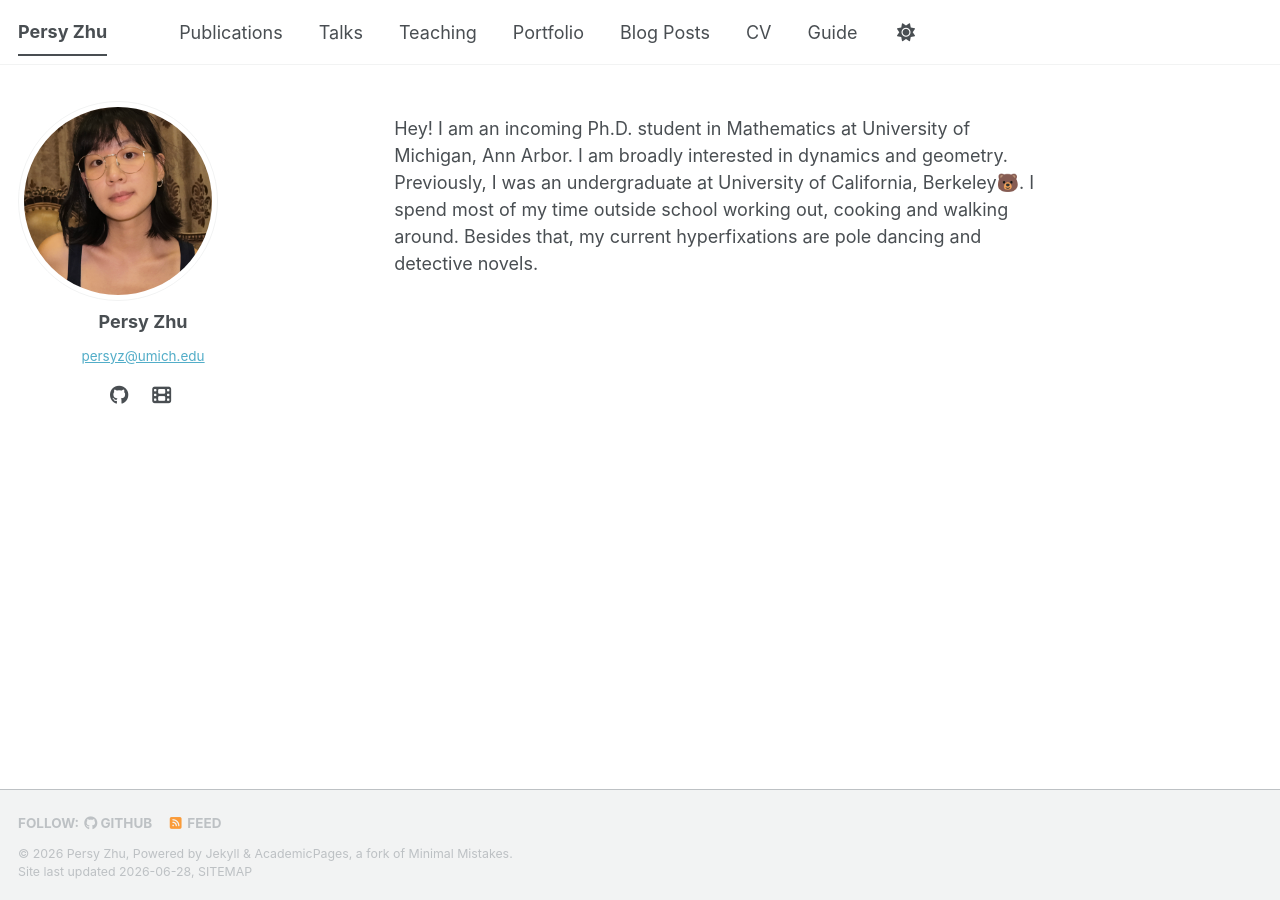
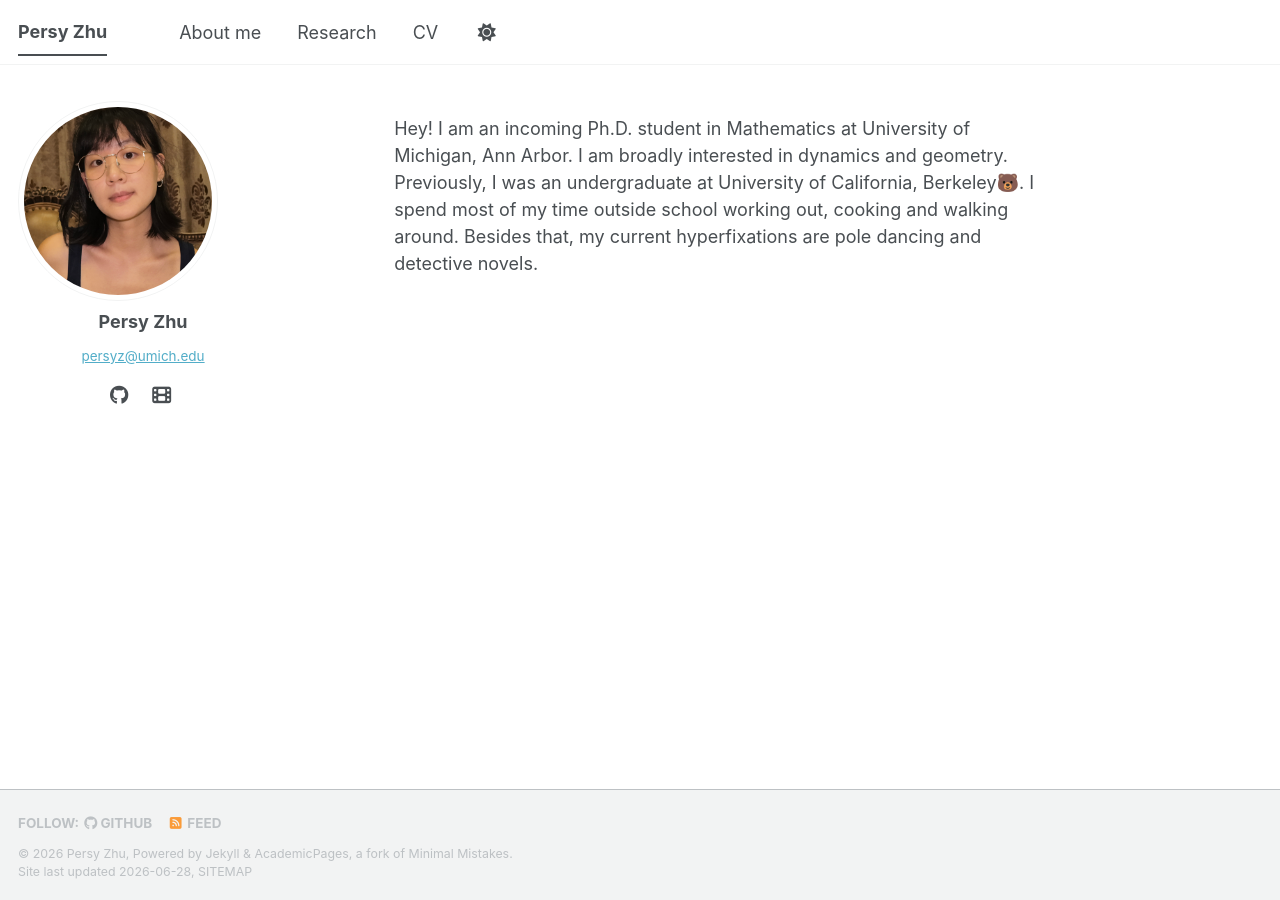
Before and after one commit to persy-zhu/persy-zhu.github.io, a Jekyll site: the page built from _pages/about.md, in a window 1280 px wide. Built offline with Jekyll 4.4.1, drawn with Linux system fonts in a browser that asks for light colours; a style sheet for code colours, icons or effects is not loaded; part of the change alters nothing that is shown.

Commit message:
Simplify nav: About me, Research, CV only

```diff
--- a/_data/navigation.yml
+++ b/_data/navigation.yml
@@ -1,33 +1,11 @@
-# The following is the order of the links in the header of the website.
-#
-# Changing the order here will adjust the order and you can also add additional
-# links. Removing a link prevents it from showing in the header, but does not
-# prevent it from being included in the site.
-#
-# NOTE that only one of the CV options should be selected, the first is for the
-#      Markdown formatted page while the second is generated using JSON.
+# Navigation header links
 
 main:
-  - title: "Publications"
+  - title: "About me"
+    url: /
+
+  - title: "Research"
     url: /publications/
-
-  - title: "Talks"
-    url: /talks/
-
-  - title: "Teaching"
-    url: /teaching/
-
-  - title: "Portfolio"
-    url: /portfolio/
-
-  - title: "Blog Posts"
-    url: /year-archive/
 
   - title: "CV"
     url: /cv/
-
-  # - title: "CV"
-  #   url: /cv-json/
-
-  - title: "Guide"
-    url: /markdown/
```
